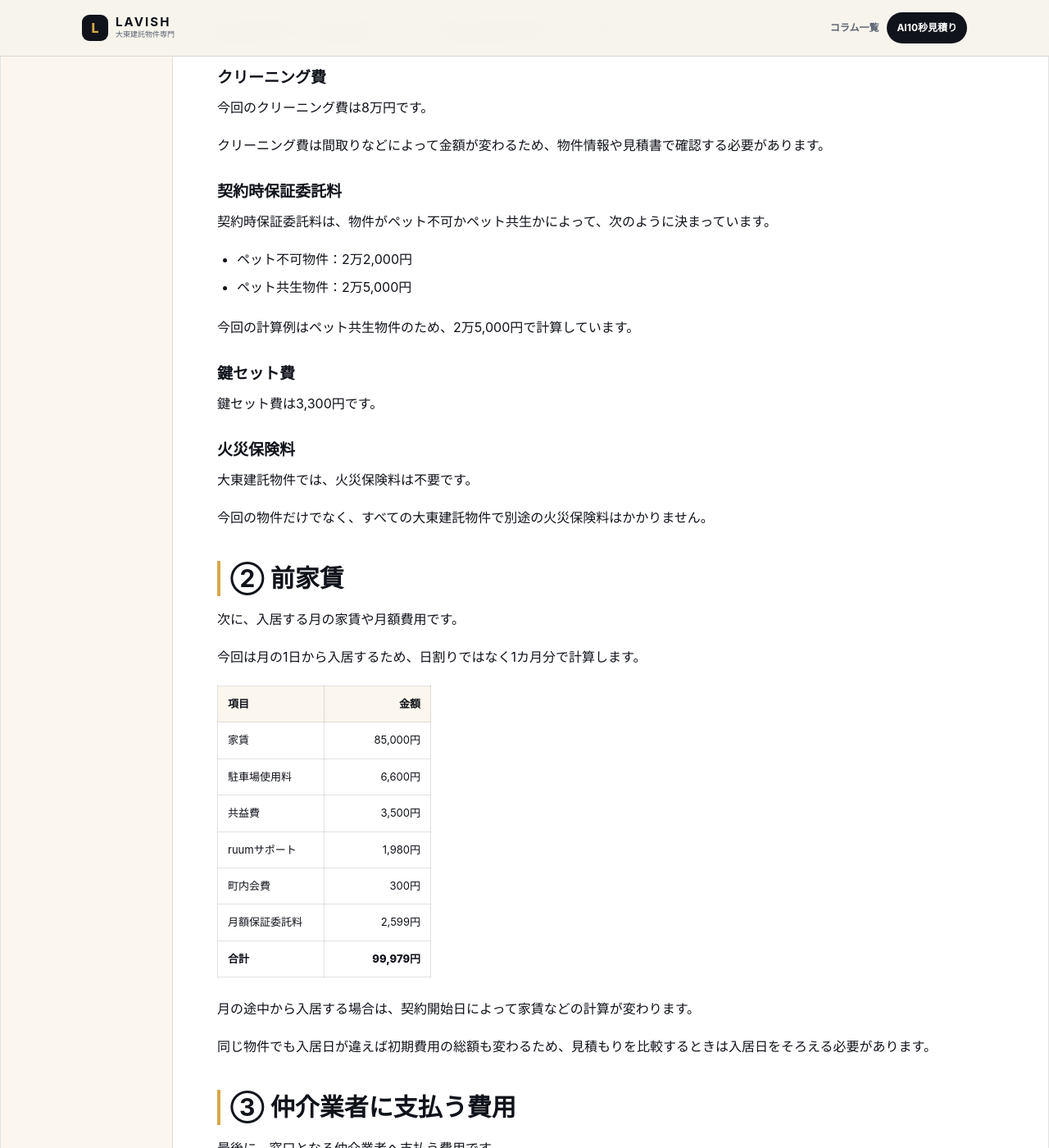
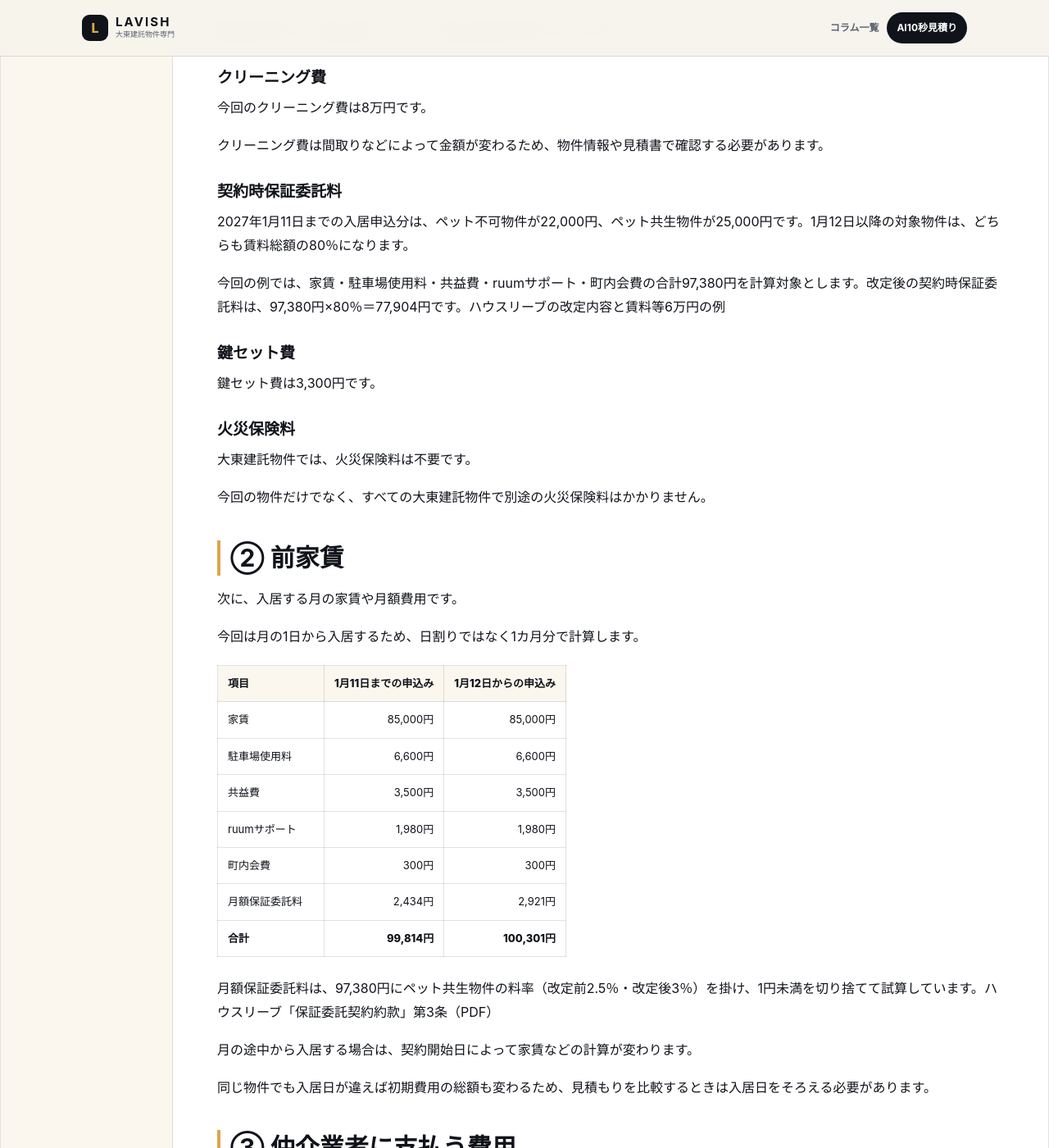
Before and after one commit to lavio8/lavio, a Jekyll site: the page built from _posts/2026-07-13-daito-shokihiyou.md, in a window 1280 px wide and 1400 px high, scrolled down 2179 px. Shown: the whole window at 82% size. Built offline with Jekyll 4.4.1, drawn with Linux system fonts in a browser that asks for light colours; some of the changed text lies outside the part shown.

Commit message:
初期費用の計算例を検算し改定前後の総額を掲載

```diff
--- a/_posts/2026-07-13-daito-shokihiyou.md
+++ b/_posts/2026-07-13-daito-shokihiyou.md
@@ -1,9 +1,9 @@
 ---
 title: 大東建託の初期費用はいくら？内訳と相場を元店長が解説
-description: 大東建託物件の初期費用を実例で解説。家賃8万5,000円の場合の総額と、大東建託パートナーズ・前家賃・仲介業者へ支払う費用の違いを紹介します。
+description: 大東建託物件の初期費用を家賃8万5,000円のペット共生物件で試算します。2027年1月12日の保証料改定前後の合計と、大東建託パートナーズ・前家賃・仲介業者へ支払う費用の内訳を紹介します。
 intro: 大東建託物件の初期費用は「大東建託パートナーズに支払う費用」「前家賃」「仲介業者に支払う費用」の合計です。同じ物件・同じ入居条件なら①と②はどこで借りても同じですが、③は窓口となる仲介業者によって変わります。
 date: 2026-07-13 09:00:00 +0900
-updated: 2026-08-07 12:00:00 +0900
+updated: 2026-11-20 09:00:00 +0900
 permalink: /column/daito-shokihiyou/
 toc:
   - label: まず結論
@@ -29,13 +29,13 @@ faq:
   - question: 大東建託物件の初期費用は、どこで借りても同じですか？
     answer: 同じ物件を同じ入居日・同じ条件で借りる場合、大東建託パートナーズに支払う費用と前家賃は基本的に同じです。ただし、仲介手数料やオプションなど、仲介業者へ支払う費用は窓口によって変わります。
   - question: 家賃8万5,000円の場合、初期費用はいくらですか？
-    answer: この記事の条件では、仲介業者の追加オプションを除いて43万6,539円です。物件の礼金、間取り、入居日、駐車場などによって金額は変わります。
+    answer: 家賃85,000円・賃料総額97,380円のペット共生物件を本記事の条件で試算すると、追加オプションを除いて2027年1月11日までの申込分は436,374円、1月12日以降の申込分は489,765円です。
   - question: 大東建託物件に敷金はかかりますか？
     answer: 大東建託物件に敷金はかかりません。今回の物件だけでなく、すべての大東建託物件で敷金は0円です。
   - question: 大東建託物件では火災保険料が必要ですか？
     answer: 大東建託物件では火災保険料は不要です。今回の物件だけでなく、すべての大東建託物件で別途の火災保険料はかかりません。
   - question: 契約時保証委託料はいくらですか？
-    answer: ペット不可物件は2万2,000円、ペット共生物件は2万5,000円です。
+    answer: 2027年1月11日までの入居申込分はペット不可物件が22,000円、ペット共生物件が25,000円です。1月12日以降の入居申込分はどちらも賃料総額の80％です。
   - question: 初期費用のどこを比較すればよいですか？
     answer: 仲介手数料、駐車場手数料、抗菌や害虫駆除などのオプション費用を確認してください。この部分は窓口となる仲介業者によって変わる可能性があります。
 ---
@@ -56,7 +56,7 @@ faq:
 
 ## 今回の計算条件 {#conditions}
 
-今回は、次の物件を例に初期費用を計算します。
+今回は、次の条件のペット共生物件を例に、2027年1月11日までに申し込む場合と1月12日以降に申し込む場合の費用を計算します。
 
 | 項目 | 条件 |
 | --- | ---: |
@@ -74,17 +74,17 @@ faq:
 
 ## ① 大東建託パートナーズに支払う初期費用 {#partners}
 
-まずは、大東建託パートナーズに支払う費用です。
+まずは、大東建託パートナーズに支払う費用です。以下の表の日付はいずれも2027年の入居申込日です。
 
-| 項目 | 金額 |
-| --- | ---: |
-| 礼金 | 127,500円 |
-| 敷金 | 0円 |
-| クリーニング費 | 80,000円 |
-| 契約時保証委託料 | 25,000円（ペット共生物件） |
-| 鍵セット費 | 3,300円 |
-| 火災保険料 | 0円 |
-| **合計** | **235,800円** |
+| 項目 | 1月11日まで | 1月12日から |
+| --- | ---: | ---: |
+| 礼金 | 127,500円 | 127,500円 |
+| 敷金 | 0円 | 0円 |
+| クリーニング費 | 80,000円 | 80,000円 |
+| 契約時保証委託料 | 25,000円 | 77,904円 |
+| 鍵セット費 | 3,300円 | 3,300円 |
+| 火災保険料 | 0円 | 0円 |
+| **合計** | **235,800円** | **288,704円** |
 
 ### 敷金
 
@@ -102,12 +102,9 @@ faq:
 
 ### 契約時保証委託料
 
-契約時保証委託料は、物件がペット不可かペット共生かによって、次のように決まっています。
+2027年1月11日までの入居申込分は、ペット不可物件が22,000円、ペット共生物件が25,000円です。1月12日以降の対象物件は、どちらも賃料総額の80％になります。
 
-- ペット不可物件：2万2,000円
-- ペット共生物件：2万5,000円
-
-今回の計算例はペット共生物件のため、2万5,000円で計算しています。
+今回の例では、家賃・駐車場使用料・共益費・ruumサポート・町内会費の合計97,380円を計算対象とします。改定後の契約時保証委託料は、97,380円×80％＝77,904円です。[ハウスリーブの改定内容と賃料等6万円の例](/column/daito-houseleave-20270112/)
 
 ### 鍵セット費
 
@@ -125,15 +122,17 @@ faq:
 
 今回は月の1日から入居するため、日割りではなく1カ月分で計算します。
 
-| 項目 | 金額 |
-| --- | ---: |
-| 家賃 | 85,000円 |
-| 駐車場使用料 | 6,600円 |
-| 共益費 | 3,500円 |
-| ruumサポート | 1,980円 |
-| 町内会費 | 300円 |
-| 月額保証委託料 | 2,599円 |
-| **合計** | **99,979円** |
+| 項目 | 1月11日までの申込み | 1月12日からの申込み |
+| --- | ---: | ---: |
+| 家賃 | 85,000円 | 85,000円 |
+| 駐車場使用料 | 6,600円 | 6,600円 |
+| 共益費 | 3,500円 | 3,500円 |
+| ruumサポート | 1,980円 | 1,980円 |
+| 町内会費 | 300円 | 300円 |
+| 月額保証委託料 | 2,434円 | 2,921円 |
+| **合計** | **99,814円** | **100,301円** |
+
+月額保証委託料は、97,380円にペット共生物件の料率（改定前2.5％・改定後3％）を掛け、1円未満を切り捨てて試算しています。[ハウスリーブ「保証委託契約約款」第3条（PDF）](https://www.house-leave.com/news/img/20260113/2.pdf)
 
 月の途中から入居する場合は、契約開始日によって家賃などの計算が変わります。
 
@@ -163,22 +162,20 @@ faq:
 
 これらのオプション内容や金額も、仲介業者によって変わります。
 
-## 初期費用の合計は43万6,539円 {#total}
+## 初期費用の合計は、申込日でいくら変わる？ {#total}
 
-ここまでの金額を合計します。
+ここまでの金額を、入居申込日ごとに合計します。
 
-| 支払先・費用 | 金額 |
-| --- | ---: |
-| ① 大東建託パートナーズに支払う費用 | 235,800円 |
-| ② 前家賃 | 99,979円 |
-| ③ 仲介業者に支払う費用 | 100,760円 |
-| **合計** | **436,539円** |
+| 支払先・費用 | 1月11日まで | 1月12日から |
+| --- | ---: | ---: |
+| ① 大東建託パートナーズに支払う費用 | 235,800円 | 288,704円 |
+| ② 前家賃 | 99,814円 | 100,301円 |
+| ③ 仲介業者に支払う費用 | 100,760円 | 100,760円 |
+| **合計** | **436,374円** | **489,765円** |
 
-したがって、今回の物件の初期費用は、仲介業者の追加オプションを除いて**43万6,539円**です。
+このペット共生物件では、改定後の初期費用が**53,391円**高くなります。内訳は契約時保証委託料の差52,904円と、前家賃に含まれる月額保証委託料1カ月分の差487円です。抗菌や害虫駆除などの追加オプションは含めていません。
 
-抗菌や害虫駆除などを追加する場合は、その金額がさらに加算されます。
-
-なお、ペット不可物件は契約時保証委託料が2万2,000円のため、同じ条件なら合計金額が3,000円下がり、**43万3,539円**となります。
+同じ家賃・諸費用のペット不可物件で、月額料率が2.2％から2.5％に変わる場合は、改定前が433,082円、改定後が489,278円です。
 
 ## 初期費用を比較するポイント {#comparison}
 
@@ -216,7 +213,7 @@ faq:
 2. 前家賃
 3. 仲介業者に支払う費用
 
-今回の家賃8万5,000円の物件では、オプションを除いた初期費用は**43万6,539円**でした。
+家賃85,000円のペット共生物件を上の条件で試算すると、オプションを除く合計は、2027年1月11日までの申込みで436,374円、1月12日以降の申込みで489,765円です。
 
 同じ物件を同じ条件で借りる場合、①と②はどの窓口でも基本的に同じです。
 
@@ -224,4 +221,4 @@ faq:
 
 大東建託物件の初期費用を比較するときは、仲介業者へ申し込む前に、③の内容を確認することが大切です。
 
-※掲載している合計金額は一例です。礼金、クリーニング費、月額費用などは物件や契約条件によって異なります。敷金はすべての大東建託物件で0円、火災保険料は不要です。契約時保証委託料は、ペット不可物件が2万2,000円、ペット共生物件が2万5,000円です。
+※掲載している合計金額は一例です。礼金、クリーニング費、月額費用などは物件や契約条件によって異なります。敷金はすべての大東建託物件で0円、火災保険料は不要です。
```
